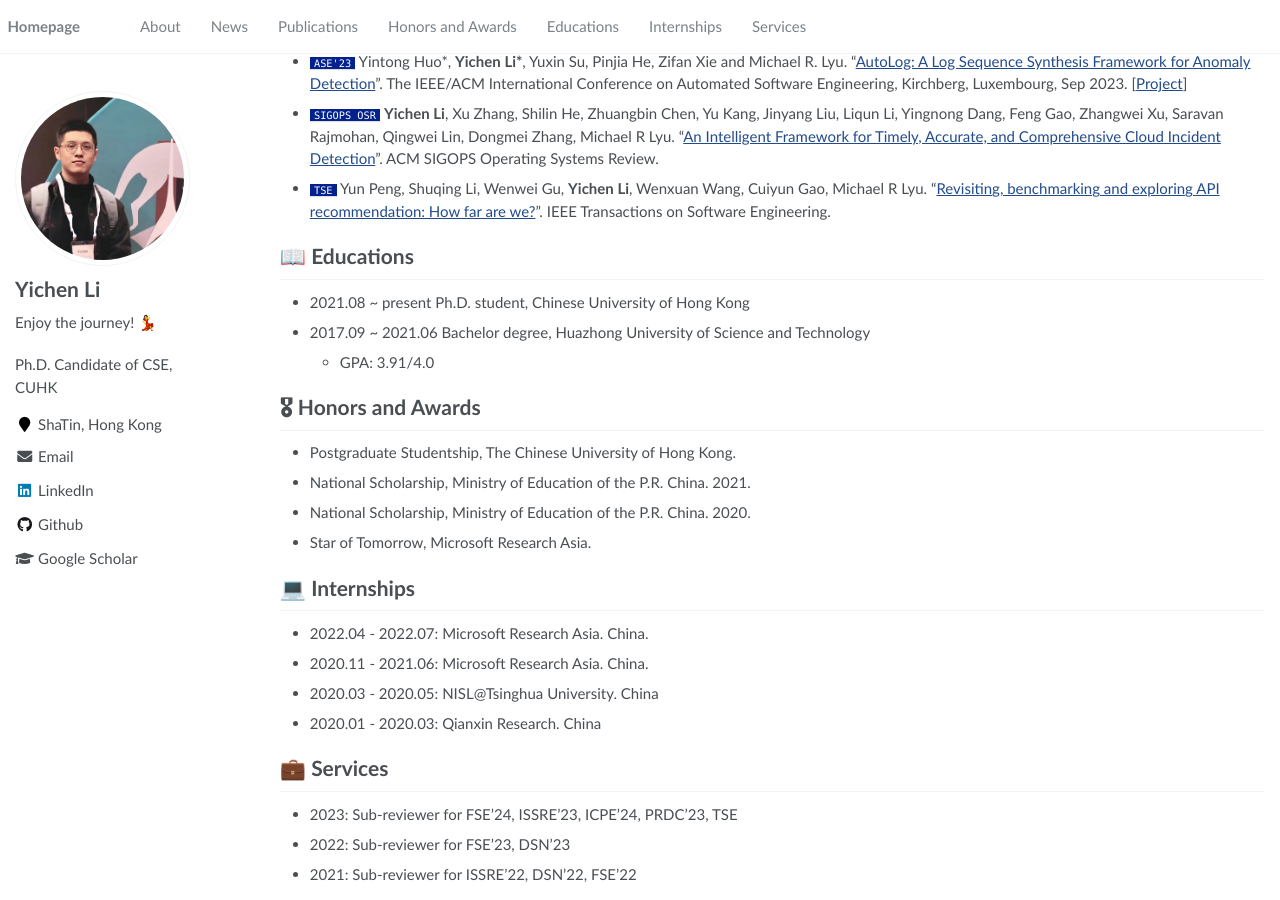
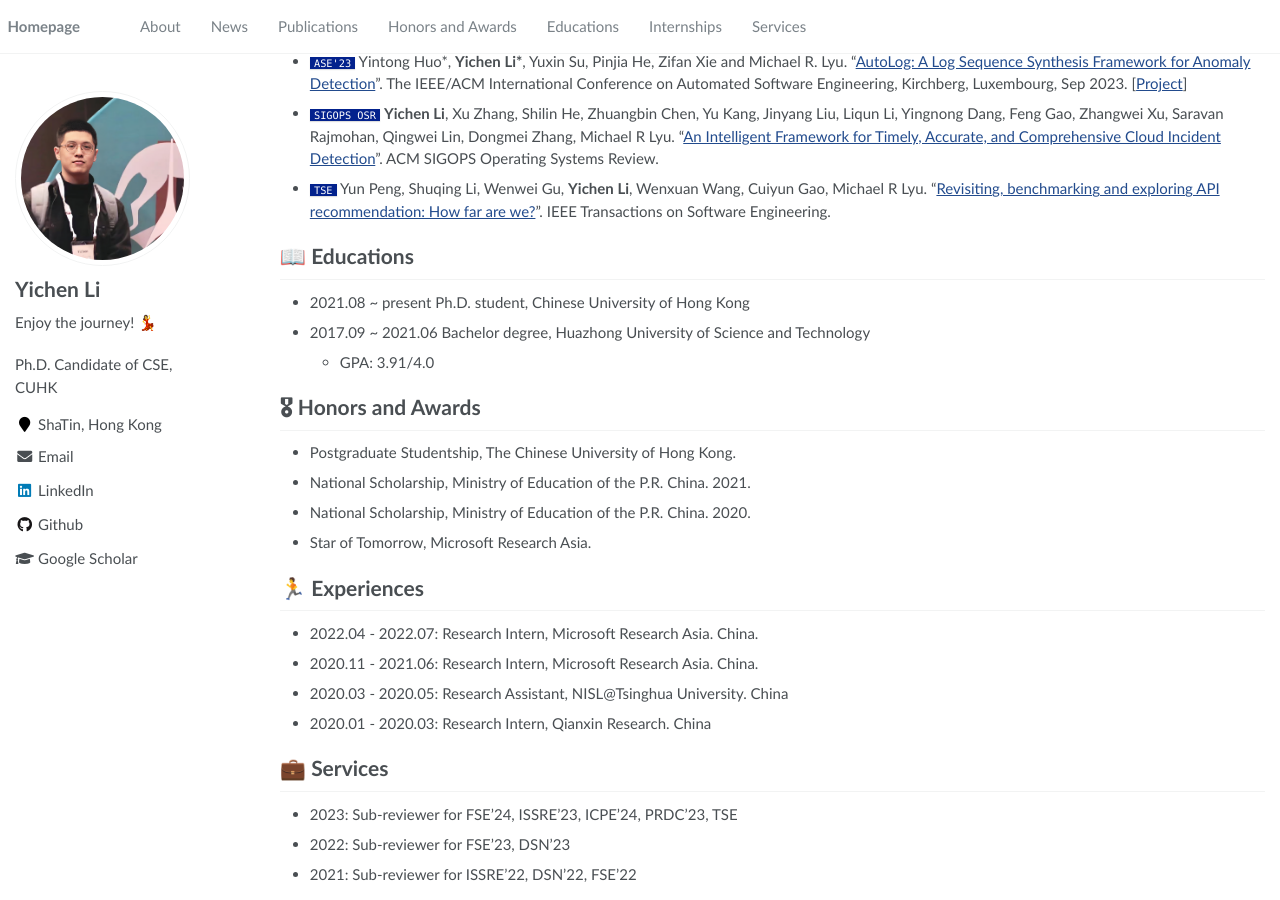
Before and after one commit to YichenLi00/YichenLi00.github.io, a Jekyll site: the page built from _pages/about.md, in a window 1280 px wide and 900 px high, scrolled down 680 px. Built offline with Jekyll 4.4.1, drawn with Linux system fonts in a browser that asks for light colours; a script that is not in the unit is left out.

Commit message:
Update others.md

```diff
--- a/_pages/includes/others.md
+++ b/_pages/includes/others.md
@@ -13,11 +13,11 @@
 
 
 
-# 💻 Internships
-- 2022.04 - 2022.07: Microsoft Research Asia. China.
-- 2020.11 - 2021.06: Microsoft Research Asia. China.
-- 2020.03 - 2020.05: NISL@Tsinghua University. China
-- 2020.01 - 2020.03: Qianxin Research. China
+# 🏃 Experiences
+- 2022.04 - 2022.07: Research Intern, Microsoft Research Asia. China.
+- 2020.11 - 2021.06: Research Intern, Microsoft Research Asia. China.
+- 2020.03 - 2020.05: Research Assistant, NISL@Tsinghua University. China
+- 2020.01 - 2020.03: Research Intern, Qianxin Research. China
 
 
 
```
